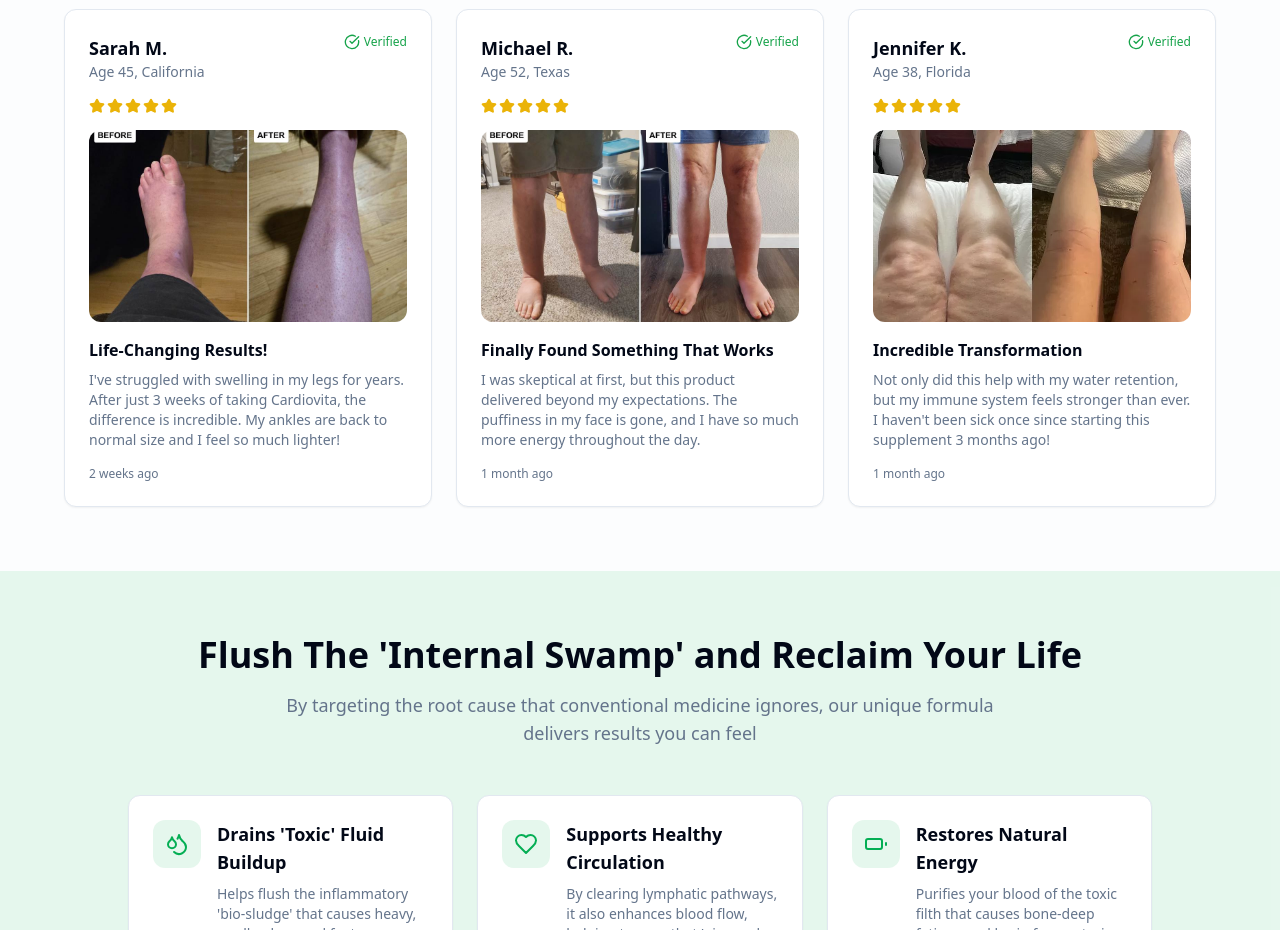
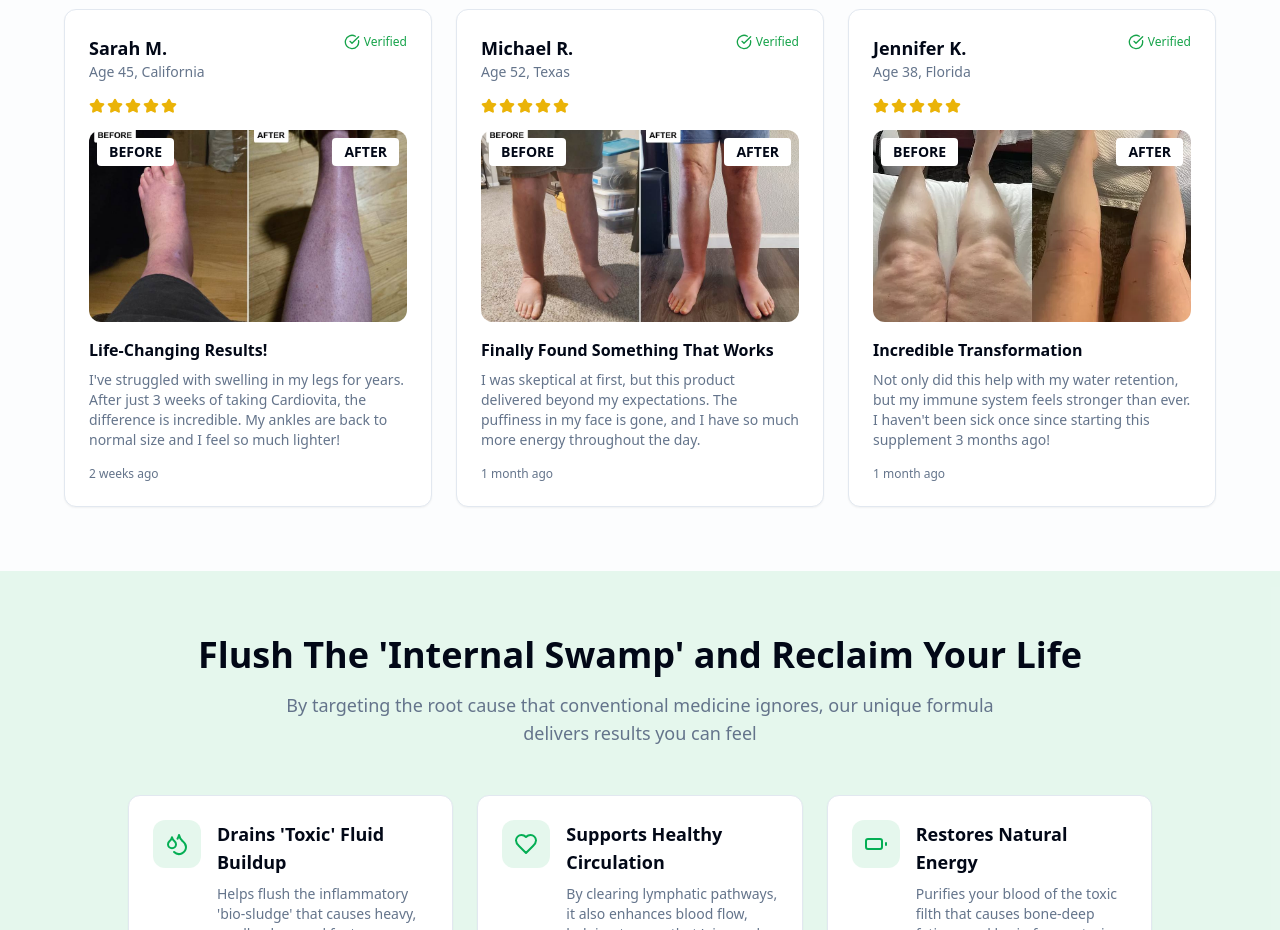
Before and after one commit to fernandobalbuena/cardiovita-dtc-2, a React (Vite) app: page / in a window 1280 px wide. Shown: the part 1700-2630 px from the top of the page. Built offline with nearby package versions, Linux system fonts and the light colour scheme.

Commit message:
Adicionar selo de before e after

```diff
--- a/src/components/TestimonialsSection.tsx
+++ b/src/components/TestimonialsSection.tsx
@@ -79,12 +79,22 @@ const TestimonialsSection = () => {
                 </div>
 
                 {testimonial.beforeAfterImage && (
-                  <div className="w-full">
+                  <div className="relative w-full">
                     <img
                       src={testimonial.beforeAfterImage}
                       alt={`${testimonial.name}'s before and after results`}
                       className="w-full h-48 rounded-lg object-cover object-center"
                     />
+                    <div className="absolute top-2 left-2 flex gap-2">
+                      <span className="bg-background text-foreground px-3 py-1 rounded font-bold text-sm">
+                        BEFORE
+                      </span>
+                    </div>
+                    <div className="absolute top-2 right-2 flex gap-2">
+                      <span className="bg-background text-foreground px-3 py-1 rounded font-bold text-sm">
+                        AFTER
+                      </span>
+                    </div>
                   </div>
                 )}
 
```
